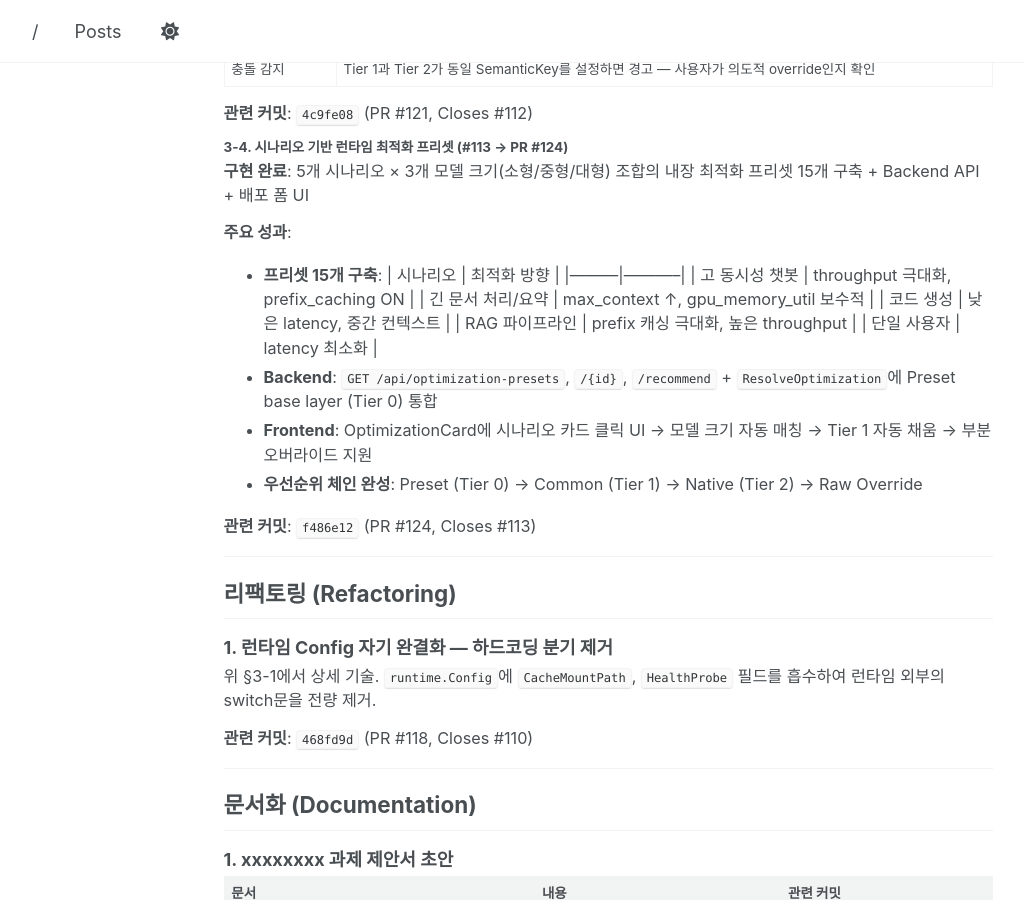
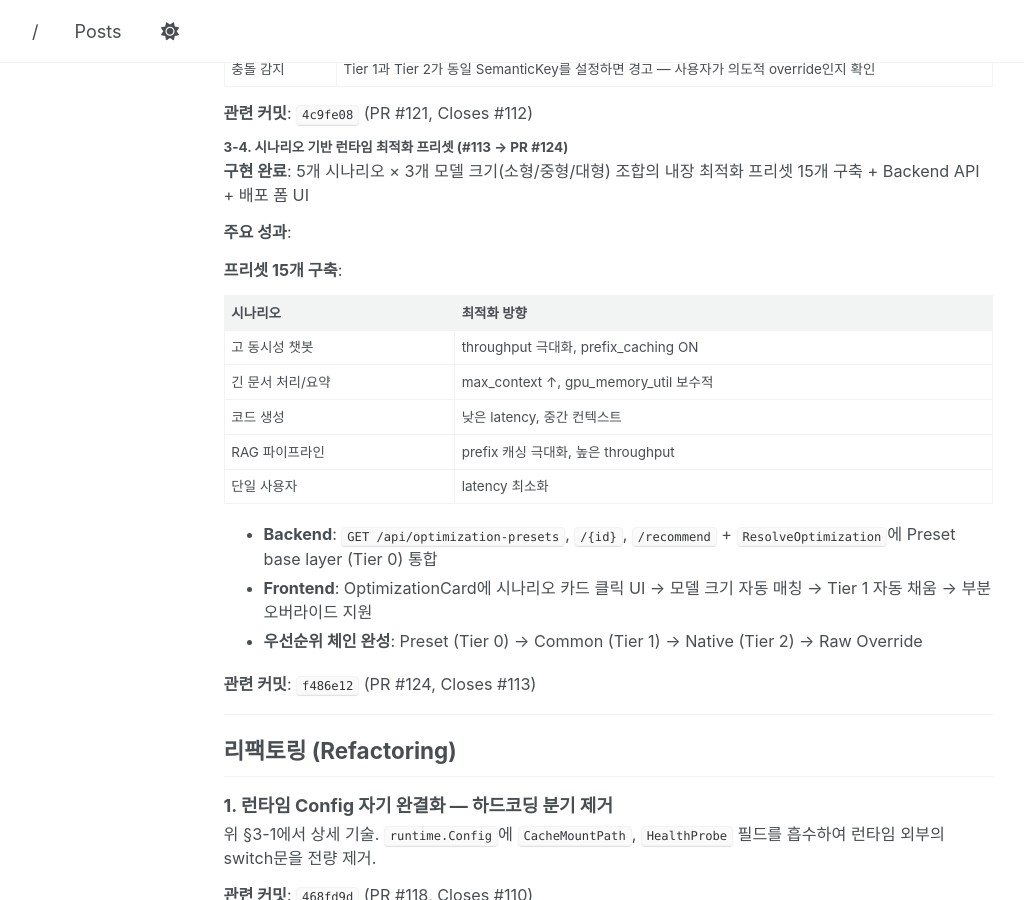
Before and after one commit to parameterfreak/parameterfreak.github.io, a Jekyll site: the page built from _posts/2026-03-22-h-mas-weekly-release-notes.md, in a window 1280 px wide and 900 px high, scrolled down 5191 px. Shown: the whole window, without its empty margins (58-1082 px from the left). Built offline with Jekyll 4.4.1, drawn with Linux system fonts in a browser that asks for light colours; a script that is not in the unit is left out.

Commit message:
Fix nested table rendering by moving table outside list item

```diff
--- a/_posts/2026-03-22-h-mas-weekly-release-notes.md
+++ b/_posts/2026-03-22-h-mas-weekly-release-notes.md
@@ -198,14 +198,17 @@ tags:
 **구현 완료**: 5개 시나리오 × 3개 모델 크기(소형/중형/대형) 조합의 내장 최적화 프리셋 15개 구축 + Backend API + 배포 폼 UI
 
 **주요 성과**:
-- **프리셋 15개 구축**:
-  | 시나리오 | 최적화 방향 |
-  |---------|-----------|
-  | 고 동시성 챗봇 | throughput 극대화, prefix_caching ON |
-  | 긴 문서 처리/요약 | max_context ↑, gpu_memory_util 보수적 |
-  | 코드 생성 | 낮은 latency, 중간 컨텍스트 |
-  | RAG 파이프라인 | prefix 캐싱 극대화, 높은 throughput |
-  | 단일 사용자 | latency 최소화 |
+
+**프리셋 15개 구축**:
+
+| 시나리오 | 최적화 방향 |
+|---------|-----------|
+| 고 동시성 챗봇 | throughput 극대화, prefix_caching ON |
+| 긴 문서 처리/요약 | max_context ↑, gpu_memory_util 보수적 |
+| 코드 생성 | 낮은 latency, 중간 컨텍스트 |
+| RAG 파이프라인 | prefix 캐싱 극대화, 높은 throughput |
+| 단일 사용자 | latency 최소화 |
+
 - **Backend**: `GET /api/optimization-presets`, `/{id}`, `/recommend` + `ResolveOptimization`에 Preset base layer (Tier 0) 통합
 - **Frontend**: OptimizationCard에 시나리오 카드 클릭 UI → 모델 크기 자동 매칭 → Tier 1 자동 채움 → 부분 오버라이드 지원
 - **우선순위 체인 완성**: Preset (Tier 0) → Common (Tier 1) → Native (Tier 2) → Raw Override
```
